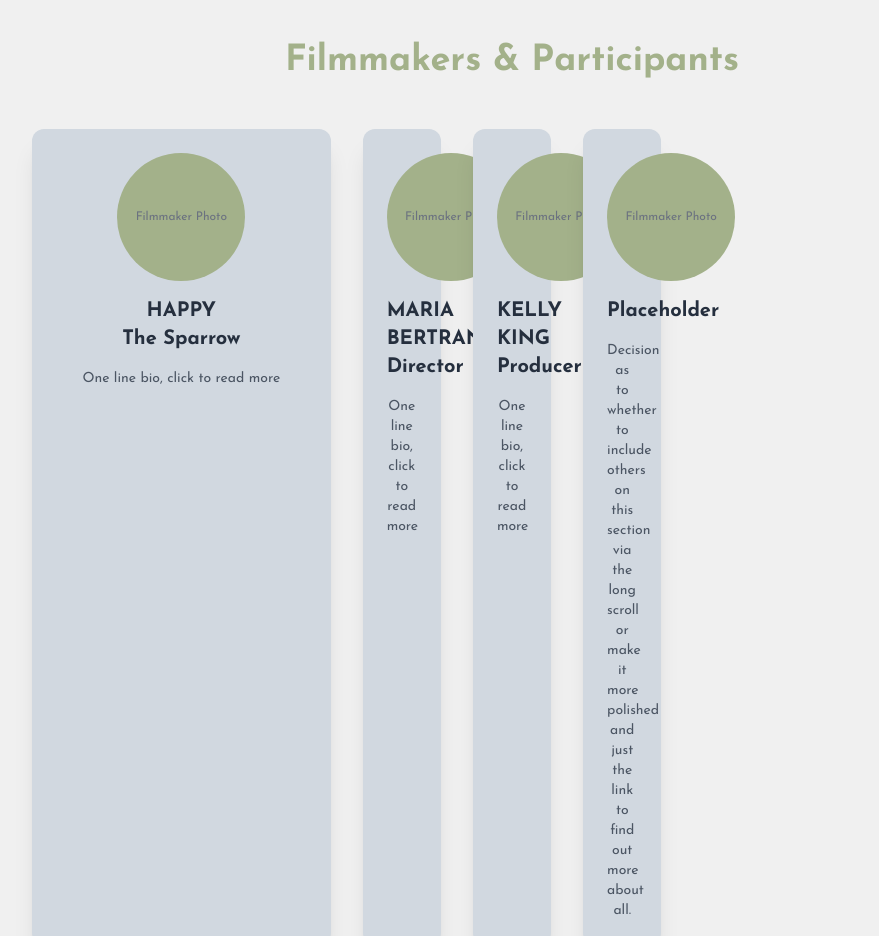
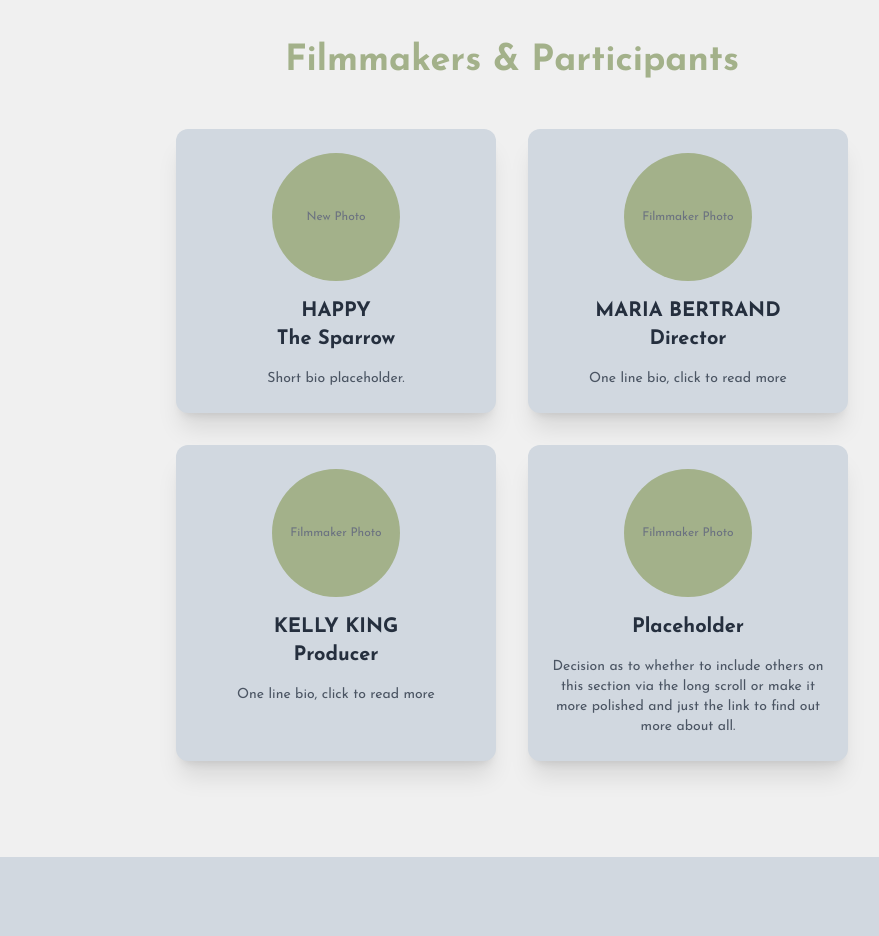
Before and after one commit to aterstallaco/findinghappywireframe, a plain HTML site: page index.html in a window 1280 px wide. Shown: the part 2560-3496 px from the top of the page, without its empty margins (128-1007 px from the left). Drawn offline with nearby package versions, Linux system fonts and the light colour scheme.

Commit message:
Update index.html

```diff
--- a/index.html
+++ b/index.html
@@ -135,24 +135,24 @@
         <!-- Filmmakers & Participants -->
         <section id="crew" class="py-24 px-8 max-w-5xl mx-auto space-y-12 text-center">
             <h3 class="text-4xl font-bold text-accent">Filmmakers & Participants</h3>
-            <div class="grid grid-cols-1 md:grid-cols-2 lg:grid-cols-3 gap-8">
-                <div class="bg-[#d1d8e0] p-6 rounded-xl shadow-xl space-y-4">
-                    <div class="w-32 h-32 mx-auto rounded-full bg-accent flex items-center justify-center text-gray-500 text-xs">Filmmaker Photo</div>
+            <div class="flex flex-wrap justify-center items-stretch gap-8">
+                <!-- New card added here as the first element -->
+                <div class="bg-[#d1d8e0] p-6 rounded-xl shadow-xl space-y-4 w-full md:w-1/2 lg:w-1/3">
+                    <div class="w-32 h-32 mx-auto rounded-full bg-accent flex items-center justify-center text-gray-500 text-xs">New Photo</div>
                     <h4 class="text-xl font-bold">HAPPY</br> The Sparrow</h4>
-                    <p class="text-sm text-gray-600">One line bio, click to read more</p>
+                    <p class="text-sm text-gray-600">Short bio placeholder.</p>
                 </div>
-            <div class="grid grid-cols-1 md:grid-cols-2 lg:grid-cols-3 gap-8">
-                <div class="bg-[#d1d8e0] p-6 rounded-xl shadow-xl space-y-4">
+                <div class="bg-[#d1d8e0] p-6 rounded-xl shadow-xl space-y-4 w-full md:w-1/2 lg:w-1/3">
                     <div class="w-32 h-32 mx-auto rounded-full bg-accent flex items-center justify-center text-gray-500 text-xs">Filmmaker Photo</div>
                     <h4 class="text-xl font-bold">MARIA BERTRAND</br> Director</h4>
                     <p class="text-sm text-gray-600">One line bio, click to read more</p>
                 </div>
-                <div class="bg-[#d1d8e0] p-6 rounded-xl shadow-xl space-y-4">
+                <div class="bg-[#d1d8e0] p-6 rounded-xl shadow-xl space-y-4 w-full md:w-1/2 lg:w-1/3">
                     <div class="w-32 h-32 mx-auto rounded-full bg-accent flex items-center justify-center text-gray-500 text-xs">Filmmaker Photo</div>
                     <h4 class="text-xl font-bold">KELLY KING</br>Producer</h4>
                     <p class="text-sm text-gray-600"> One line bio, click to read more </p>
                 </div>
-                <div class="bg-[#d1d8e0] p-6 rounded-xl shadow-xl space-y-4">
+                <div class="bg-[#d1d8e0] p-6 rounded-xl shadow-xl space-y-4 w-full md:w-1/2 lg:w-1/3">
                     <div class="w-32 h-32 mx-auto rounded-full bg-accent flex items-center justify-center text-gray-500 text-xs">Filmmaker Photo</div>
                     <h4 class="text-xl font-bold">Placeholder</h4>
                     <p class="text-sm text-gray-600">Decision as to whether to include others on this section via the long scroll or make it more polished and just the link to find out more about all.</p>
@@ -279,7 +279,9 @@
         <!-- A final visual section with a call-to-action before the footer -->
         <section id="final-cta" class="py-16 px-8 bg-white text-center">
             <div class="max-w-4xl mx-auto space-y-6">
-
+                <h3 class="text-3xl md:text-4xl font-bold text-accent">Help Us Share Happiness</h3>
+                <p class="text-xl max-w-2xl mx-auto text-gray-700">Your support helps us bring this film to more audiences and spread the message of kindness. Every little bit makes a difference!</p>
+                <a href="#donate" class="btn-blue text-white font-bold py-3 px-8 rounded-full shadow-lg transition-transform hover:scale-105 inline-block">Donate Now</a>
                 <div class="w-full h-32 bg-[#d1d8e0] rounded-xl shadow-xl flex items-center justify-center text-gray-500 text-lg">
                     <span>Visual for Final CTA</span>
                 </div>
```
